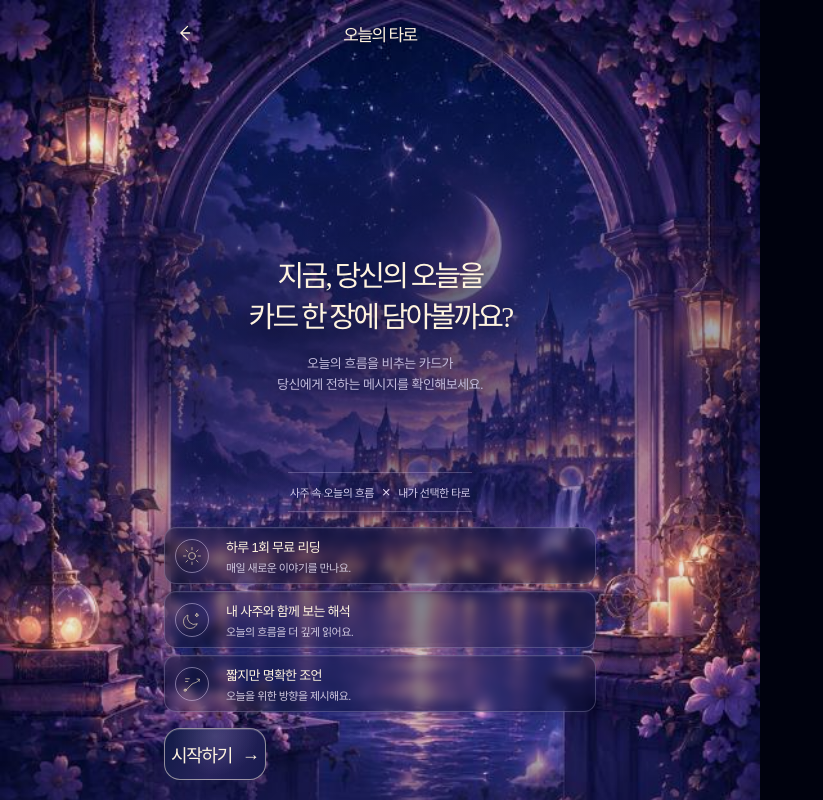
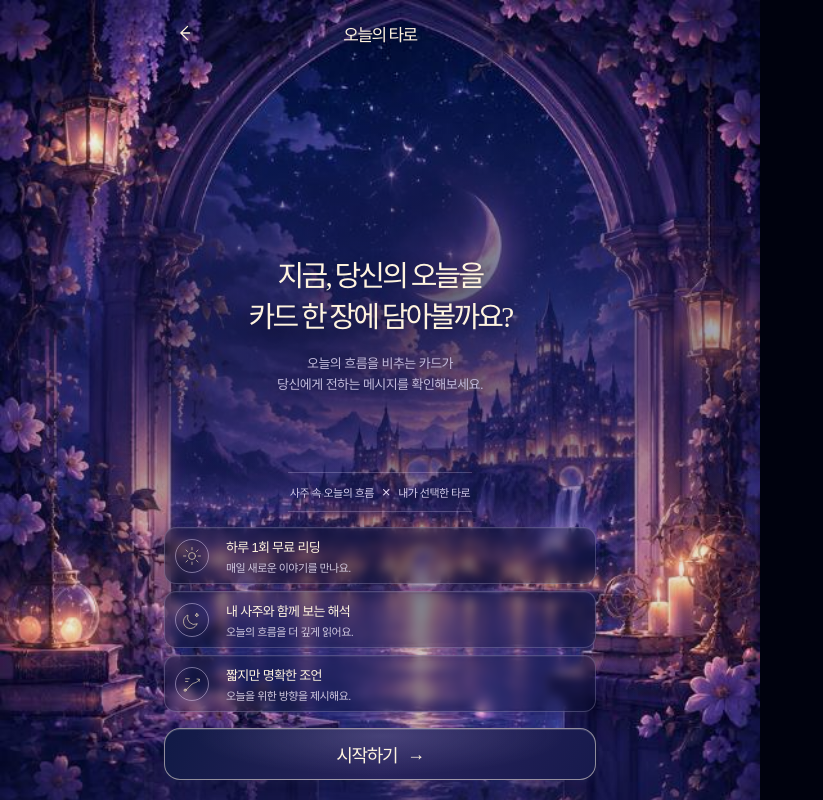
Before and after one commit to YoonYeoSong/mammuso, a Next.js app: page /today-tarot in a window 1280 px wide. Shown: the whole page, without its empty margins (0-823 px from the left). Built offline with nearby package versions, Linux system fonts and the light colour scheme; no server answers.

Commit message:
Fix daily tarot CTA reuse

```diff
--- a/src/app/today-tarot/page.tsx
+++ b/src/app/today-tarot/page.tsx
@@ -1,6 +1,5 @@
 import { TodayTarotIntro } from "@/components/today-tarot/TodayTarotIntro";
 
-export default async function TodayTarotPage({ searchParams }: { searchParams: Promise<{ start?: string }> }) {
-  const { start } = await searchParams;
-  return <TodayTarotIntro openStart={start === "1"} />;
+export default function TodayTarotPage() {
+  return <TodayTarotIntro />;
 }
--- a/src/components/today-tarot/TodayTarotIntro.tsx
+++ b/src/components/today-tarot/TodayTarotIntro.tsx
@@ -1,5 +1,6 @@
+import Link from "next/link";
+import { todayTarotRoutes } from "@/lib/today-tarot/flow";
 import { TodayTarotHeader } from "./TodayTarotHeader";
-import { TodayTarotStart } from "./TodayTarotStart";
 
 type IntroBenefit = {
   title: string;
@@ -21,7 +22,7 @@ function BenefitIcon({ icon }: { icon: IntroBenefit["icon"] }) {
   return <svg viewBox="0 0 48 48" aria-hidden="true" {...shared}><path d="M8 37.5c8.4-1.1 10.5-10.6 18-14.5 4.9-2.5 8.3-1.3 14-8.5" /><path d="m35 13.2 5 .3-.4 5" /><path d="M10 12.5h8M10 18.5h5" /><circle cx="9" cy="37.5" r="2.5" /></svg>;
 }
 
-export function TodayTarotIntro({ openStart = false }: { openStart?: boolean }) {
+export function TodayTarotIntro() {
   return <main className="today-tarot-page today-tarot-intro-page">
     <div className="today-tarot-app-surface">
       <TodayTarotHeader />
@@ -42,7 +43,7 @@ export function TodayTarotIntro({ openStart = false }: { openStart?: boolean })
       </section>
 
       <div className="today-tarot-cta-wrap">
-        <TodayTarotStart openInitially={openStart} />
+        <Link className="today-tarot-start-cta" href={todayTarotRoutes.preparing}>시작하기 <span aria-hidden="true">→</span></Link>
       </div>
     </div>
   </main>;
--- a/src/components/today-tarot/TodayTarotProfileForm.tsx
+++ b/src/components/today-tarot/TodayTarotProfileForm.tsx
@@ -103,7 +103,7 @@ export function TodayTarotProfileForm({ mode }: { mode: ProfileMode }) {
         </div>
         <fieldset className="today-tarot-field-group today-tarot-gender"><legend>성별</legend><div>{genderOptions.map((option) => <button type="button" key={option.value} className={gender === option.value ? "is-selected" : ""} onClick={() => setGender(option.value)}>{option.label}</button>)}</div></fieldset>
         {error && <p className="today-tarot-form-error" role="alert">{error}</p>}
-        <button type="button" className="today-tarot-profile-submit" disabled={saving} onClick={submit}>{saving ? "저장하는 중…" : "오늘의 타로 시작하기"}<span aria-hidden="true">→</span></button>
+        <button type="button" className={mode === "guest" ? "today-tarot-start-cta" : "today-tarot-profile-submit"} disabled={saving} onClick={submit}>{saving ? "저장하는 중…" : "오늘의 타로 시작하기"}<span aria-hidden="true">→</span></button>
         {mode === "guest" && <aside className="today-tarot-privacy-note"><span aria-hidden="true">♢</span><p>입력한 정보는 이번 리딩에만 사용돼요. 사주 해석을 위해 일시적으로 처리되며, 리딩이 끝난 뒤 별도로 저장하지 않습니다.</p></aside>}
       </section>
     </div>
```
